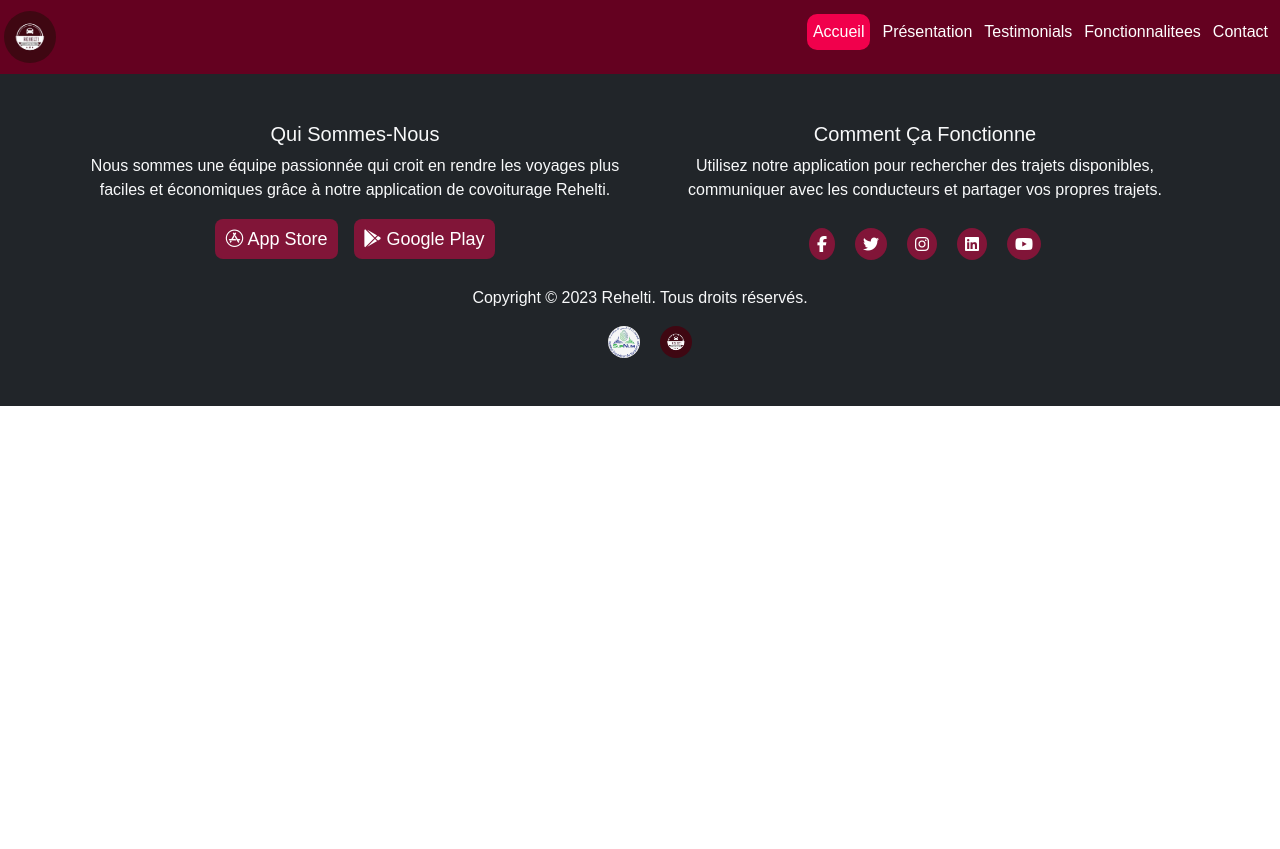
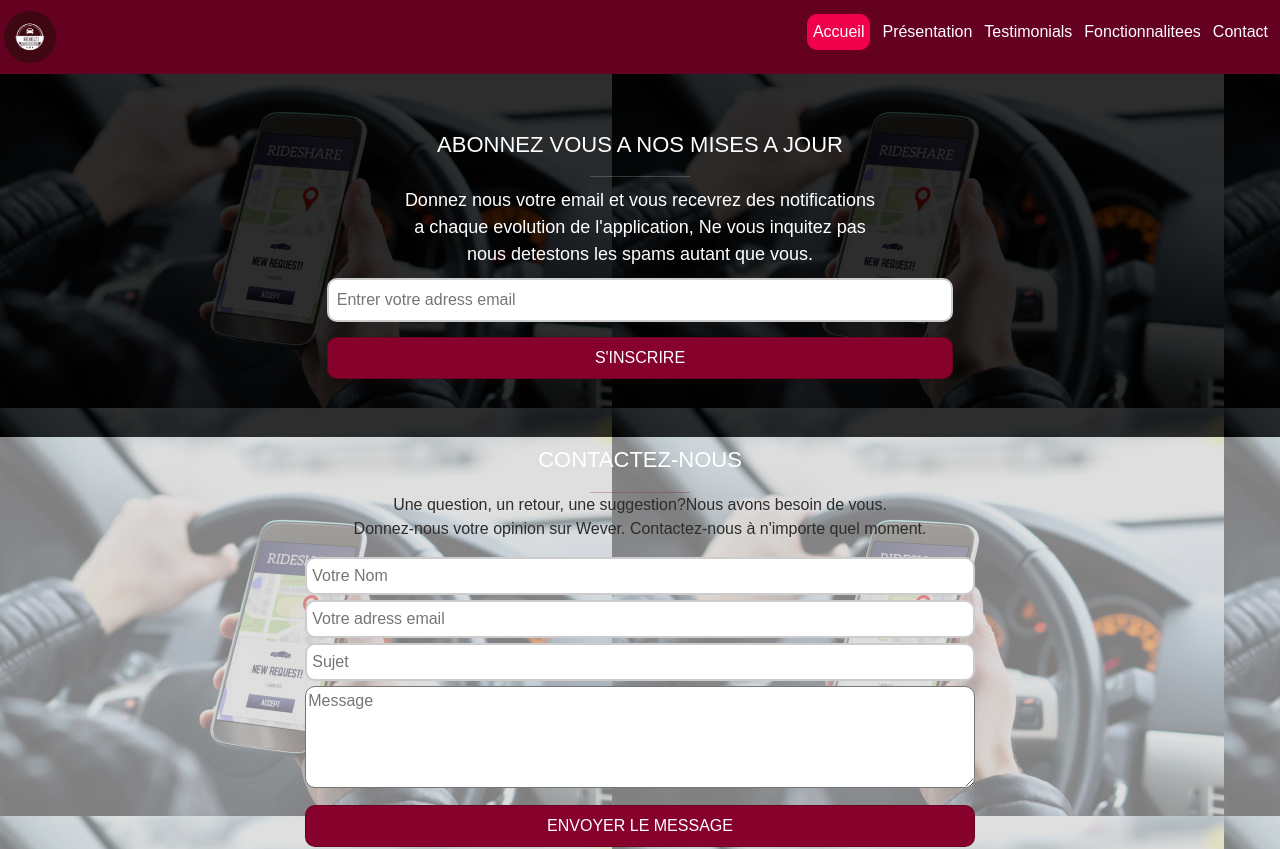
Before and after one commit to elkherchi/rehelti, a React (Create React App) app: page /conatct in a window 1280 px wide. Shown: the top 849 px of the page. Before the commit the page ends 800 px from the top, so only its background shows below. Built offline with nearby package versions, Linux system fonts and the light colour scheme.

Commit message:
ajoute contact

```diff
--- a/src/App.js
+++ b/src/App.js
@@ -6,7 +6,7 @@ import TestimonialsPage from './component/TestimonialsPage';
 import Footer from './component/Footer';
 import Presentation from './component/Presentation';
 import Accueil from './component/Acceuil';
-import Connexion from './component/connexion';
+import Contact from './component/contact';
 import ResultatsTrajets from './component/tragets';
 import Fonctionnalités from './component/Fonctionnalitees';
 function App() {
@@ -16,7 +16,7 @@ function App() {
         <Header />
         <Routes>
           <Route path="/presentation" element={<Presentation />} />
-          <Route path="/connexion" element={<Connexion />} />
+          <Route path="/conatct" element={<Contact />} />
           <Route path="/testimonialsPage" element={<TestimonialsPage />} />
           <Route path="/fonctionnalites" element={<Fonctionnalités />} />
           <Route path="/tragets" Component={ResultatsTrajets} />
--- a/src/component/connexion.js
+++ b/src/component/contact.js
@@ -1,7 +1,7 @@
 //import le module important
 import React from "react";
 import { Row , Container , Col } from "react-bootstrap";
-const Connexion = () =>{
+const Contact = () =>{
     return (
        <div>
          <section className="text-center contact">
@@ -70,4 +70,4 @@ const Connexion = () =>{
     )
 }
 
-export default Connexion;
+export default Contact;
```
